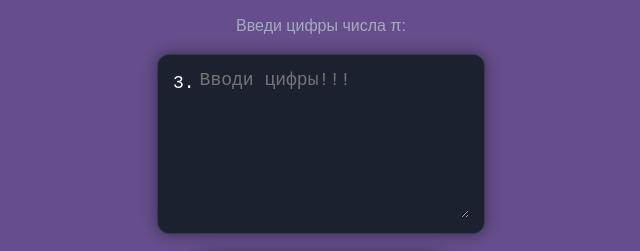
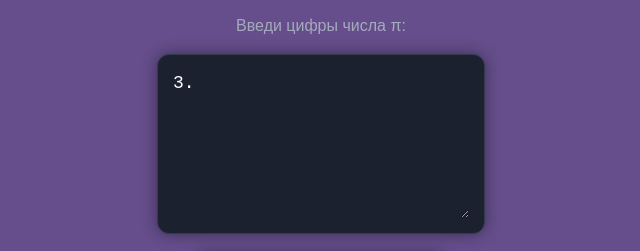
Before and after one commit to stebjob20/Pi, a plain HTML site: page index.html in a window 1280 px wide. Both pictures are taken after a click on the button "Жми". Shown: the part 228-479 px from the top of the page, without its empty margins (319-959 px from the left). Drawn offline with Linux system fonts and the light colour scheme.

Commit message:
Update index.html

```diff
--- a/index.html
+++ b/index.html
@@ -31,7 +31,7 @@
 
             <div class="pi-input-container">
                 <span class="pi-prefix">3.</span>
-                <textarea id="pi-input" placeholder="Вводи цифры!!!"></textarea>
+                <textarea id="pi-input"></textarea>
             </div>
 
             <button id="check-button">Проверить</button>
```
